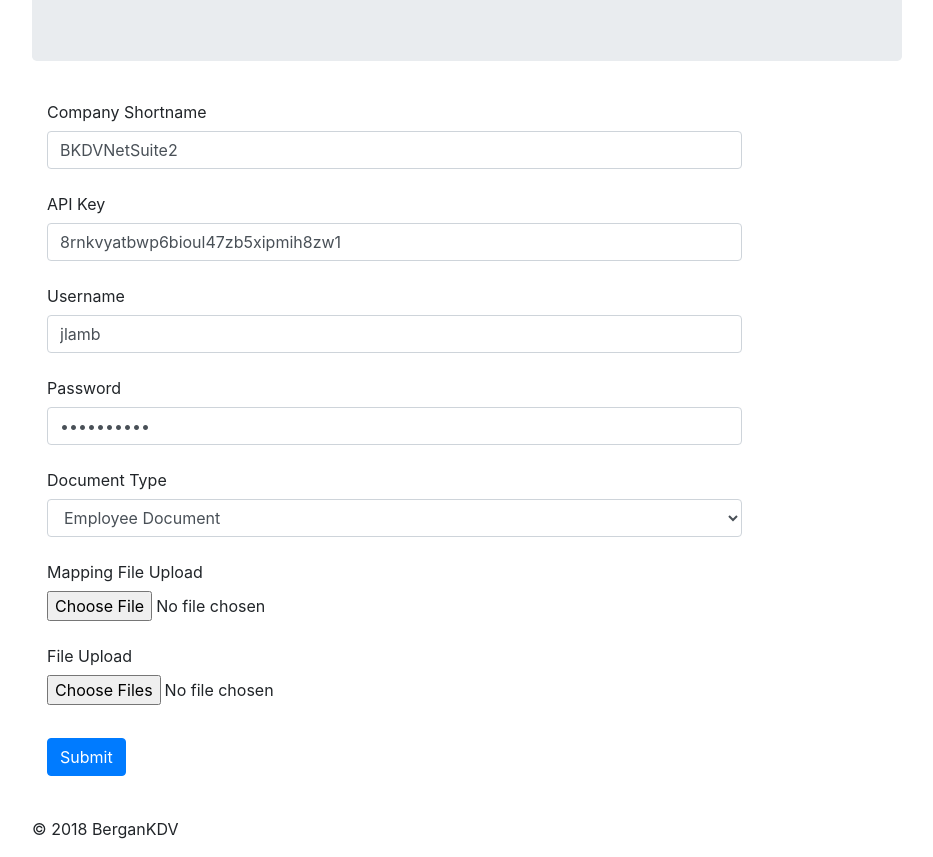
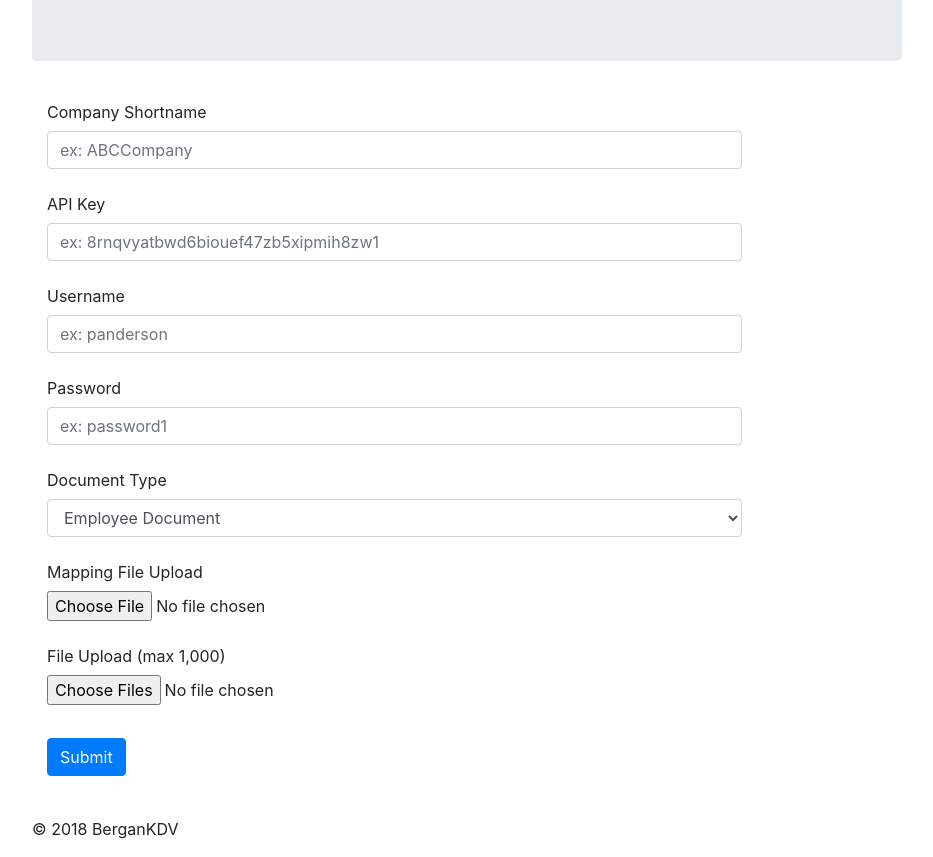
Before and after one commit to BerganKDV/k-pay_file_uploader, a website: page public/index.html in a window 1280 px wide. Shown: the part 886-1743 px from the top of the page, without its empty margins (173-1106 px from the left). Drawn offline with nearby package versions, Linux system fonts and the light colour scheme.

Commit message:
Updated text placeholders

```diff
--- a/public/index.html
+++ b/public/index.html
@@ -63,25 +63,25 @@
                     <div class="form-group">
                         <label for="company-short-name" class="col-3 col-form-label">Company Shortname</label>
                         <div class="col-10">
-                            <input class="form-control" type="text" value="BKDVNetSuite2" id="company-short-name" name="company">
+                            <input class="form-control" type="text" placeholder="ex: ABCCompany" id="company-short-name" name="company">
                         </div>
                     </div>
                     <div class="form-group">
                         <label for="example-text-input" class="col-3 col-form-label">API Key</label>
                         <div class="col-10">
-                            <input class="form-control" type="text" value="8rnkvyatbwp6bioul47zb5xipmih8zw1" id="api_key" name="api_key">
+                            <input class="form-control" type="text" placeholder="ex: 8rnqvyatbwd6biouef47zb5xipmih8zw1" id="api_key" name="api_key">
                         </div>
                     </div>
                     <div class="form-group">
                         <label for="example-text-input" class="col-3 col-form-label">Username</label>
                         <div class="col-10">
-                            <input class="form-control" type="text" value="jlamb" id="username" name="username">
+                            <input class="form-control" type="text" placeholder="ex: panderson" id="username" name="username">
                         </div>
                     </div>
                     <div class="form-group">
                         <label for="example-password-input" class="col-3 col-form-label">Password</label>
                         <div class="col-10">
-                            <input class="form-control" type="password" value="c76%WoCI3d" id="password" name="password">
+                            <input class="form-control" type="password" placeholder="ex: password1" id="password" name="password">
                         </div>
                     </div>
                     <div class="form-group">
@@ -103,7 +103,7 @@
                         </div>
                     </div>
                     <div class="form-group">
-                        <label for="example-password-input" class="col-3 col-form-label">File Upload</label>
+                        <label for="example-password-input" class="col-3 col-form-label">File Upload (max 1,000)</label>
                         <div class="col-10">
                             <input type="file" name="files-to-upload" multiple>
                         </div>
```
